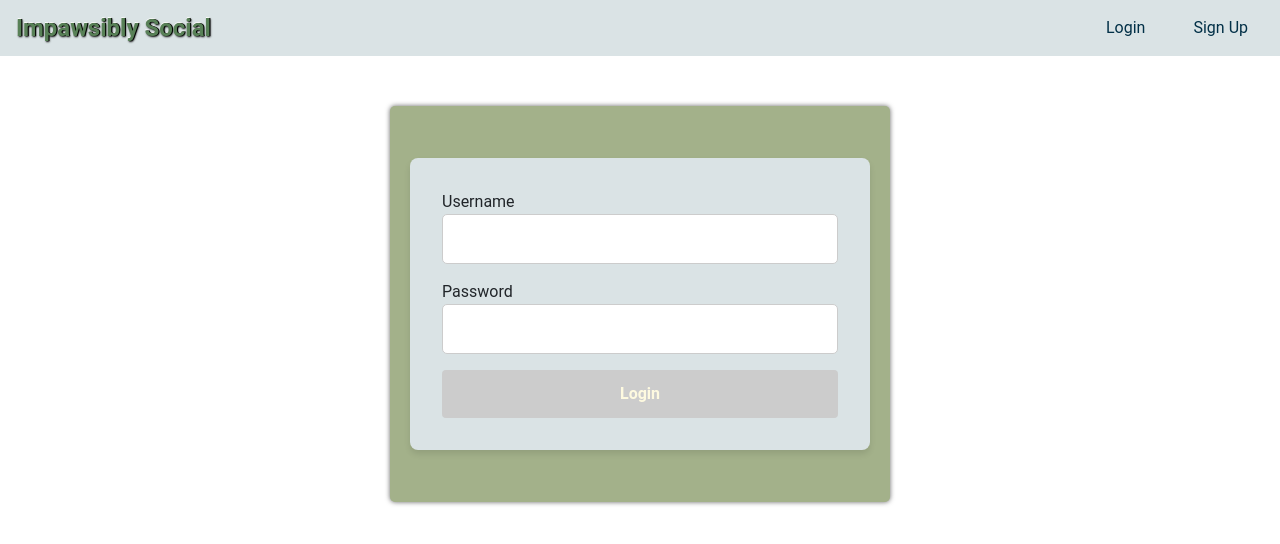
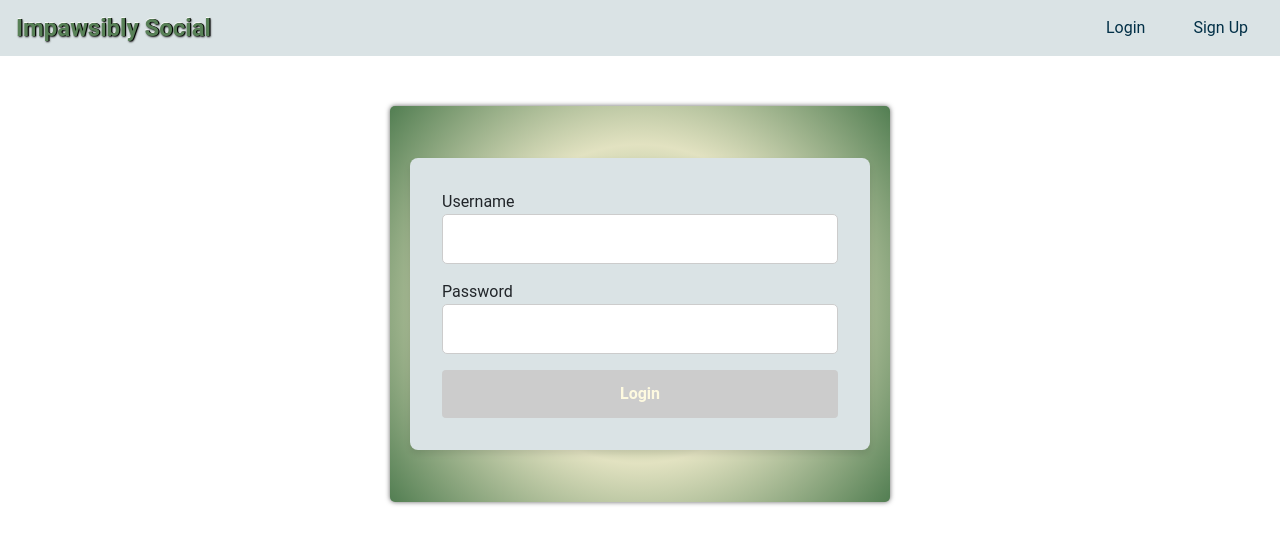
Before and after one commit to Topaz712/impawsibly_social_client, an Angular app: page /login in a window 1280 px wide. Shown: the top 544 px of the page. Built offline with nearby package versions, Linux system fonts and the light colour scheme.

Commit message:
TODO: remove div class name for style file

```diff
--- a/src/app/features/auth/login/login.component.html
+++ b/src/app/features/auth/login/login.component.html
@@ -1,4 +1,4 @@
-<div class="form-container">
+<div class="form-container login">
   <form [formGroup]="loginForm" (ngSubmit)="login()">
     <div class="form-group">
       <label for="username">Username</label>
```
